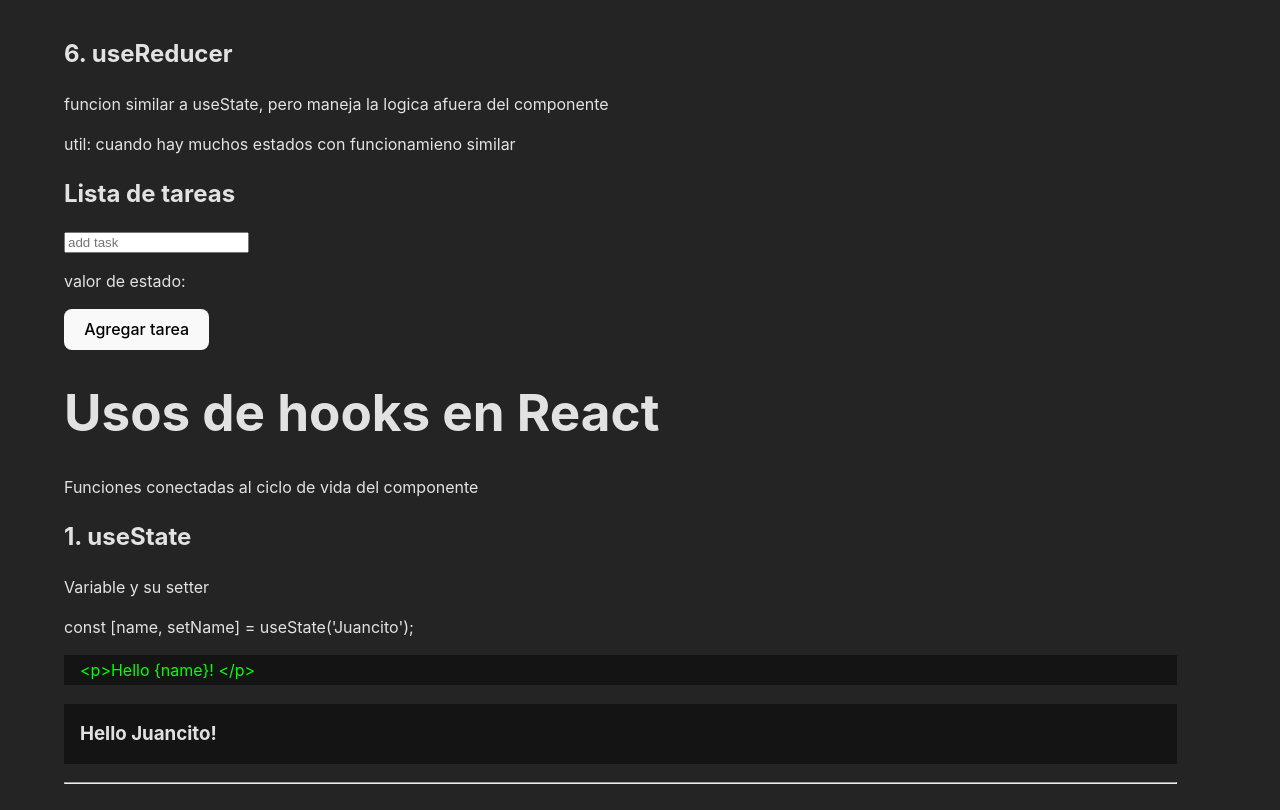
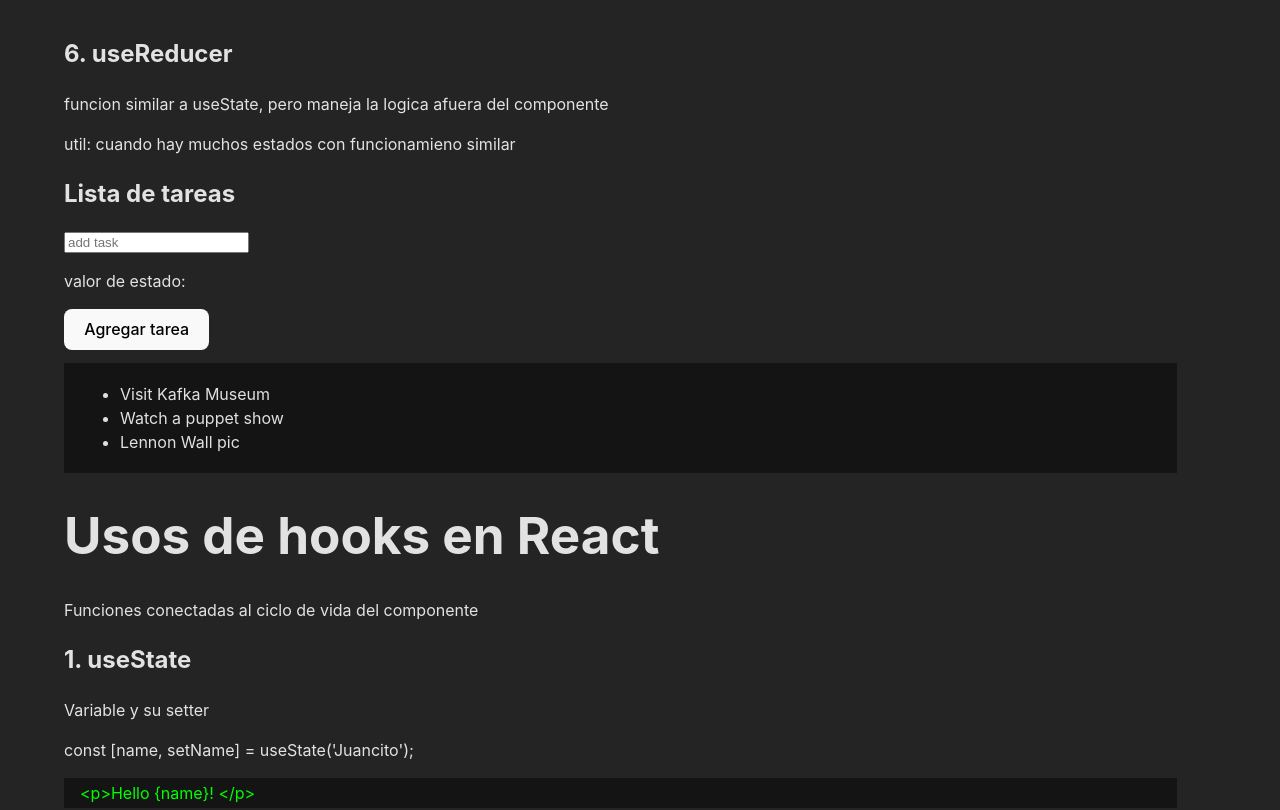
Before and after one commit to topoescobar/react-hooks-practice, a React (Create React App) app: page / in a window 1280 px wide. Shown: the top 810 px of the page. Built offline with nearby package versions, Linux system fonts and the light colour scheme.

Commit message:
agregar tareas con useReduccer

```diff
--- a/src/components/StateEffect.jsx
+++ b/src/components/StateEffect.jsx
@@ -18,7 +18,7 @@ export default function StateEffect({
       Variable y su setter
       <p>const [name, setName] = useState('Juancito');</p>
       <p className="console"> {'<p>Hello {name}! </p>  '} </p>
-      <h3>Hello {name}! </h3>
+      <h3 className="result">Hello {name}! </h3>
       <hr />
       <h2>2. useEffect</h2>
       <p>
--- a/src/components/use-reducer/AddTask.jsx
+++ b/src/components/use-reducer/AddTask.jsx
@@ -1,26 +1,29 @@
 import React from 'react';
 import { useState } from 'react';
 
-export default function AddTask() {
+export default function AddTask(props) {
   const [taskTitle, setTaskTitle] = useState('');
 
   const handleChange = (e) => {
     setTaskTitle(e.target.value);
   };
 
+  const handleClick = () => {
+    setTaskTitle('');
+    props.addTask(taskTitle);
+  };
+
   return (
     <div>
-      <input type="text" placeholder="add task" onChange={handleChange} />
+      <input
+        type="text"
+        placeholder="add task"
+        value={taskTitle}
+        onChange={handleChange}
+      />
       <p> valor de estado: {taskTitle} </p>
 
-      <button
-        onClick={() => {
-          setText('');
-          //onAddTask(text);
-        }}
-      >
-        Agregar tarea
-      </button>
+      <button onClick={handleClick}>Agregar tarea</button>
     </div>
   );
 }
--- a/src/components/use-reducer/TaskList.jsx
+++ b/src/components/use-reducer/TaskList.jsx
@@ -1,5 +1,15 @@
 import React from 'react';
 
-export default function TaskList() {
-
+export default function TaskList({ tasksArr }) {
+  return (
+    <div>
+      <div className="result">
+        <ul>
+          {tasksArr.map((task) => (
+            <li key={task.id}> {task.title} </li>
+          ))}
+        </ul>
+      </div>
+    </div>
+  );
 }
--- a/src/components/use-reducer/UseReducer.jsx
+++ b/src/components/use-reducer/UseReducer.jsx
@@ -1,18 +1,40 @@
 import React from 'react';
 import { useReducer } from 'react';
 import AddTask from './AddTask';
+import TaskList from './TaskList';
 
-let nextId = 3;
 const initialTasks = [
   { id: 0, title: 'Visit Kafka Museum', done: true },
   { id: 1, title: 'Watch a puppet show', done: false },
   { id: 2, title: 'Lennon Wall pic', done: false },
 ];
+let nextId = 3;
 
-function tasksReducer(tasks, action) {}
+function tasksReducer(tasks, action) {
+  switch (action.type) {
+    case 'add': {
+      return [
+        ...tasks,
+        {
+          id: action.id,
+          title: action.title,
+          donde: false,
+        },
+      ];
+    }
+  }
+}
 
 export default function UseReducer() {
   const [tasks, dispatch] = useReducer(tasksReducer, initialTasks);
+
+  const addTask = (title) => {
+    dispatch({
+      type: 'add',
+      id: nextId++,
+      title: title,
+    });
+  };
 
   return (
     <div>
@@ -24,7 +46,8 @@ export default function UseReducer() {
       <p>util: cuando hay muchos estados con funcionamieno similar</p>
 
       <h2>Lista de tareas</h2>
-      <AddTask />
+      <AddTask addTask={addTask} />
+      <TaskList tasksArr={tasks} />
     </div>
   );
 }
--- a/src/style.css
+++ b/src/style.css
@@ -70,9 +70,10 @@ button:focus-visible {
   }
 }
 
-h3 {
+.result {
   background-color: #141414;
-  padding: 1rem;
+  padding: 0.2rem 1rem;
+  margin: 0.8rem 0rem;
 }
 
 .console {
```
